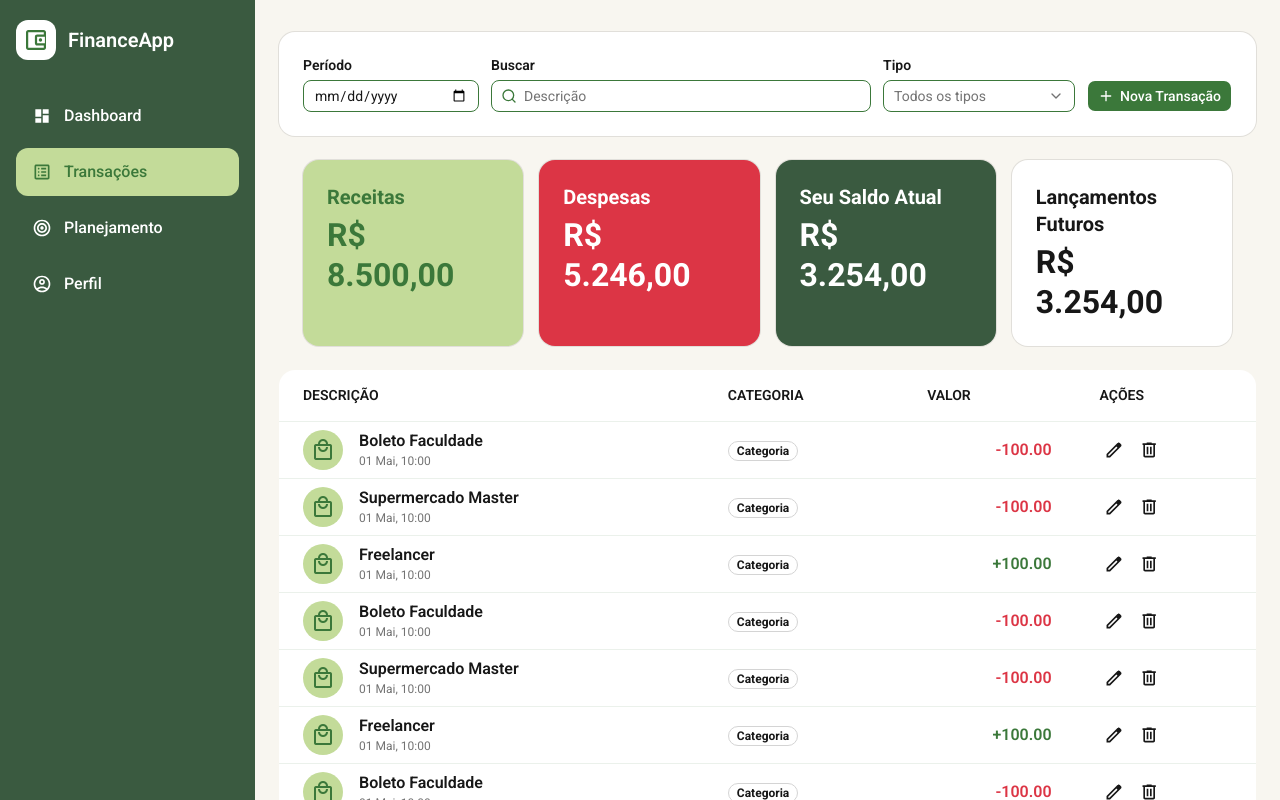
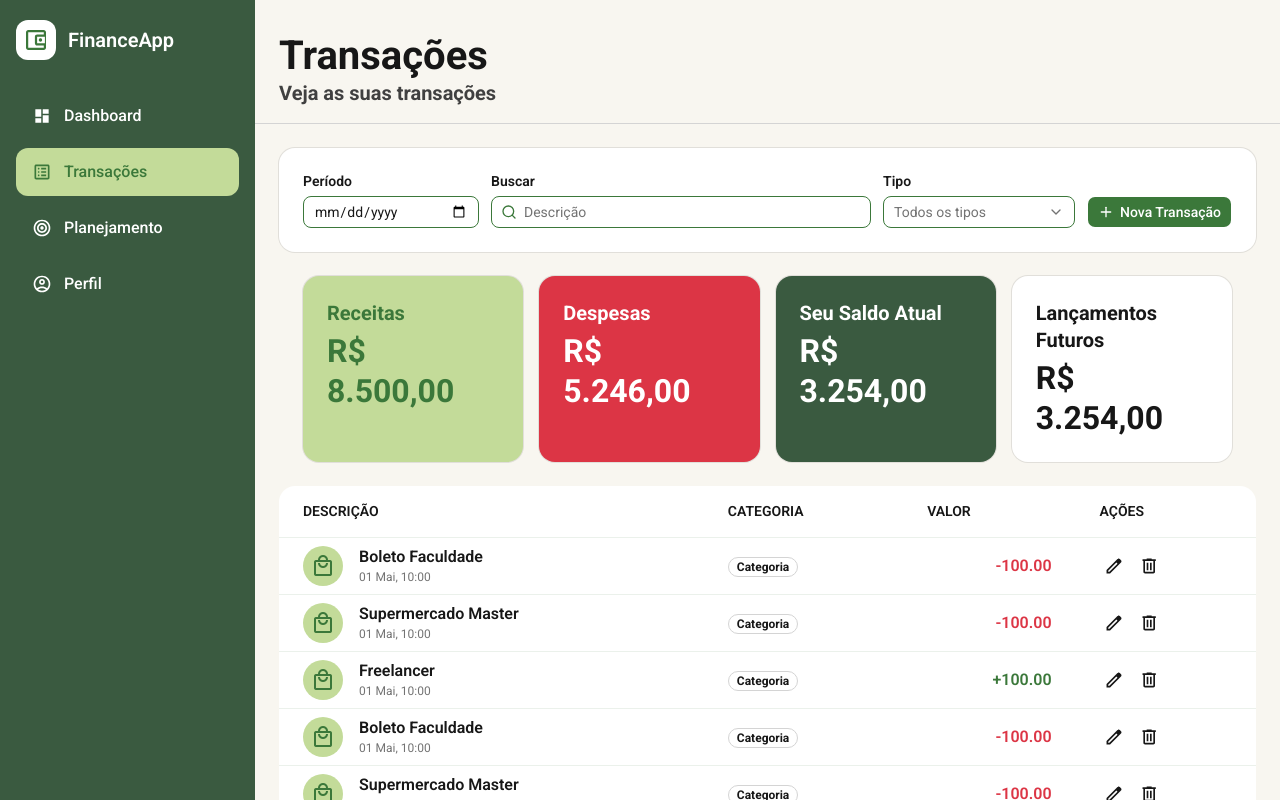
Before and after one commit to Guilhermeneves142/tech-challenge, a Next.js app: page /transacoes in a window 1280 px wide. Shown: the top 800 px of the page. Built offline with nearby package versions, Linux system fonts and the light colour scheme.

Commit message:
feat: add headline

```diff
--- a/src/app/(main)/transacoes/page.tsx
+++ b/src/app/(main)/transacoes/page.tsx
@@ -2,6 +2,7 @@
 
 import { DeleteIcon } from "@/components/icons/delete.icon";
 import { EditIcon } from "@/components/icons/edit-icon";
+import { Headline } from "@/components/layout/default/headLine";
 import { Badge } from "@/components/ui/badge";
 import { Button } from "@/components/ui/button";
 import { Card } from "@/components/ui/card";
@@ -241,6 +242,10 @@ export default function TransactionsPage() {
 
     return (
         <>
+            <Headline
+                title="Transações"
+                subTitle="Veja as suas transações"
+            />
             <Card className="flex flex-col sm:flex-row items-end gap-3 py-6 px-6 mb-6 flex-wrap">
                 <div className="flex flex-col gap-1 w-full sm:w-auto">
                     <Label className="text-label">Período</Label>
```
